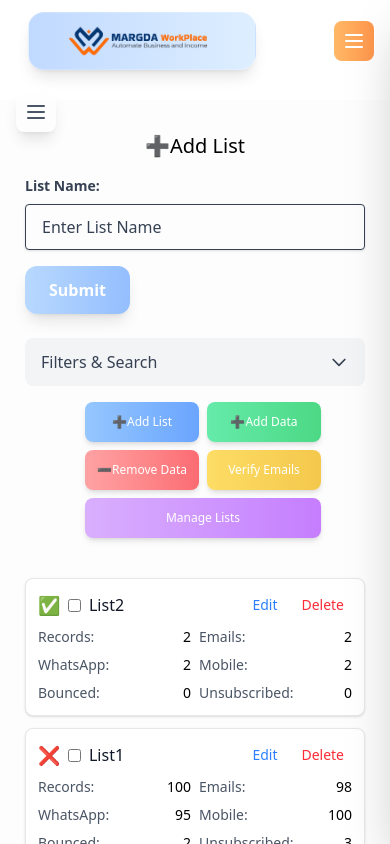
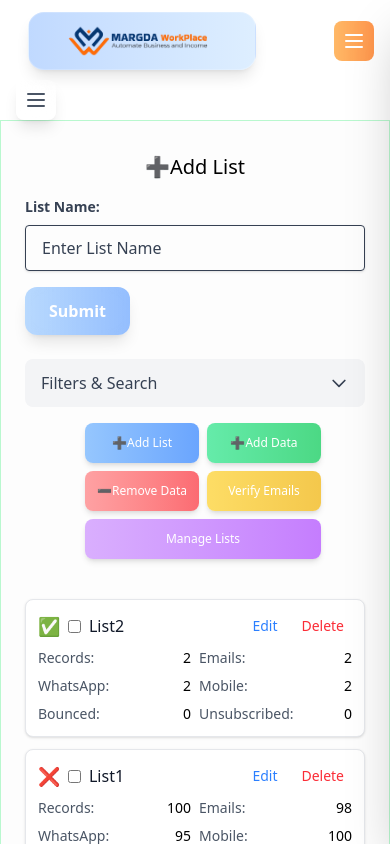
Before and after one commit to margda-workplace/margda, a Next.js app: page /crm in a window 390 px wide. Shown: the top 844 px of the page. Built offline with nearby package versions, Linux system fonts and the light colour scheme.

Commit message:
made the addFile responsive on medium screens

```diff
--- a/src/app/components/addList.js
+++ b/src/app/components/addList.js
@@ -66,7 +66,7 @@ const AddList = () => {
 
   return (
     <motion.div
-      className="mx-auto p-4 sm:p-6 lg:p-8 lg:w-max mx-10 min-h-0"
+      className="p-4 sm:p-6 lg:p-8 min-h-0 mx-4 sm:mx-10 lg:mx-10 lg:w-max md:max-w-screen-md md:mx-auto"
       variants={containerVariants}
       initial="hidden"
       animate={mounted ? "visible" : "hidden"}
--- a/src/app/components/sidebar.js
+++ b/src/app/components/sidebar.js
@@ -16,7 +16,7 @@ const Sidebar = () => {
   // Check if device is mobile
   useEffect(() => {
     const checkIsMobile = () => {
-      setIsMobile(window.innerWidth < 768);
+      setIsMobile(window.innerWidth <1025);
     };
 
     checkIsMobile();
@@ -104,8 +104,8 @@ const Sidebar = () => {
       <button
         id="hamburger-button"
         onClick={toggleSidebar}
-        className="fixed top-23 left-4 z-[60] md:hidden p-2 text-gray-600 bg-white/20 backdrop-blur-lg rounded-lg shadow-lg hover:bg-gray-50 focus:outline-none focus:ring-2 focus:ring-gray-200
-"
+        className="fixed top-20 left-4 z-[60] max-[1025px]:block hidden p-2 text-gray-600 bg-white/20 backdrop-blur-lg rounded-lg shadow-lg hover:bg-gray-50 focus:outline-none focus:ring-2 focus:ring-gray-200"
+
         aria-label="Toggle sidebar"
       >
         <motion.div
--- a/src/app/crm/page.js
+++ b/src/app/crm/page.js
@@ -21,7 +21,7 @@ const page = () => {
       </nav>
       <Sidebar/>
       {/* form and dataTable */}
-      <section className="w-max max-w-full bg-gray-100/20 overflow-x-hidden flex items-center justify-center mt-25 lg:mt-40 mx-auto  px-4 sm:px-2">
+      <section className="w-max mt-30 max-w-full bg-gray-100/20 overflow-x-hidden flex items-center justify-center mt-25 lg:mt-40 mx-auto  px-4 sm:px-2 border border-green-200">
   <div className="w-max h-auto bg-grey-200 p-4 rounded">
 
     <AddList />
```
